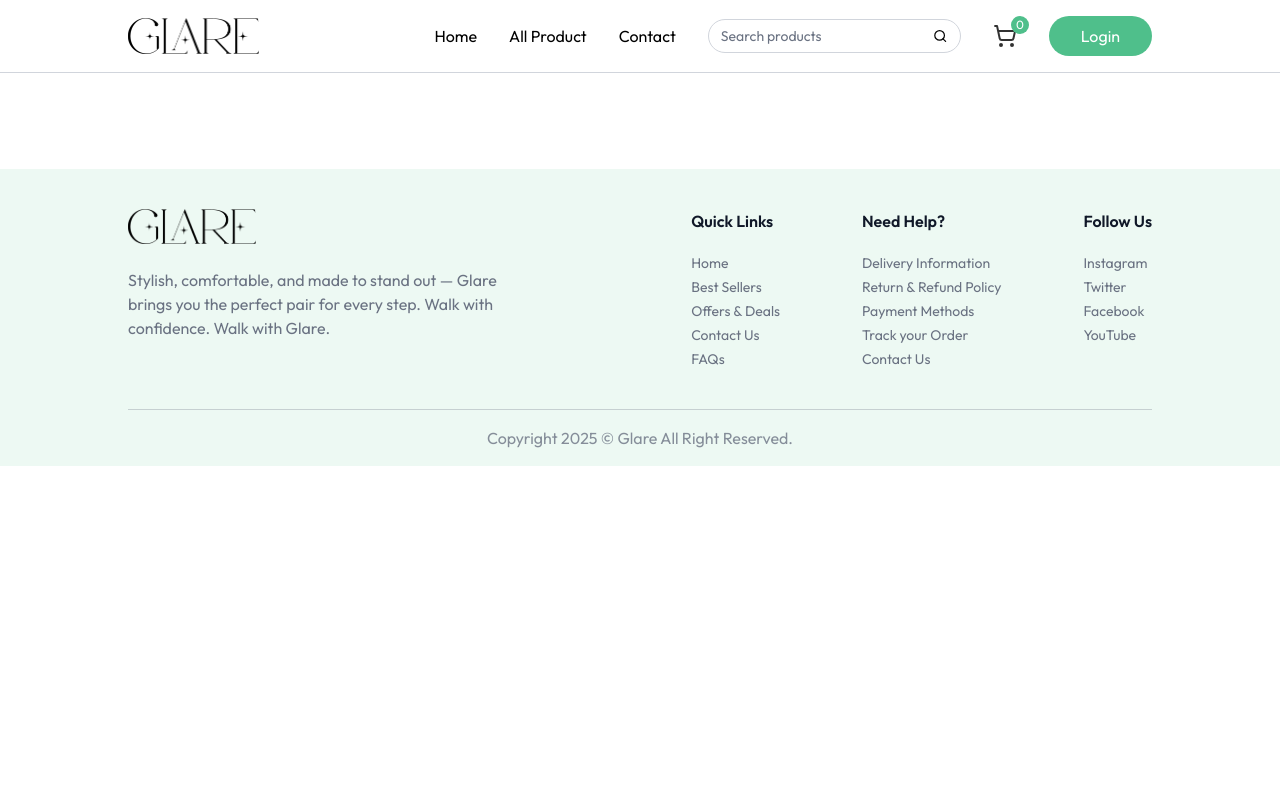
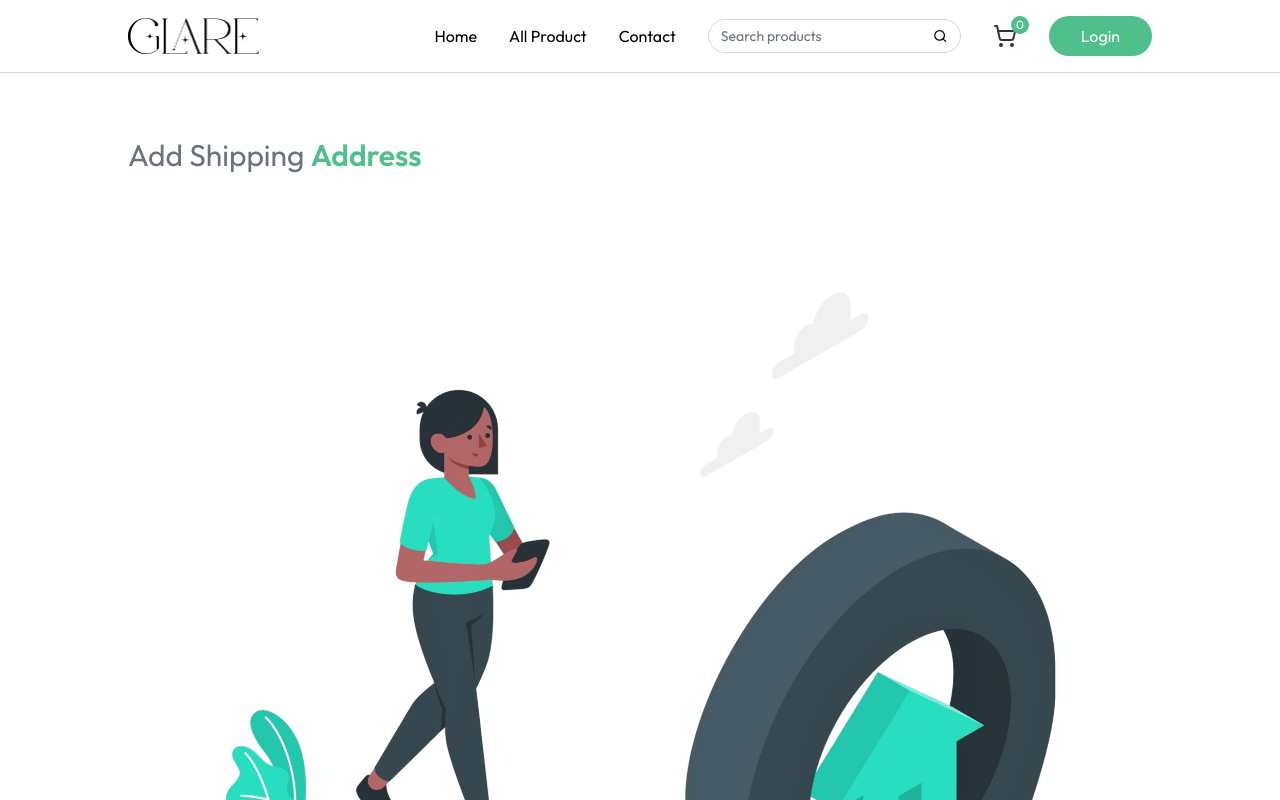
Before and after one commit to SahilRawat8587/Glare, a React (Vite) app in the folder frontend/: page /add-address in a window 1280 px wide. Shown: the top 800 px of the page. Built offline with nearby package versions, Linux system fonts and the light colour scheme.

Commit message:
Add AddAddress page: implement address input form and integrate address illustration

```diff
--- a/frontend/src/App.jsx
+++ b/frontend/src/App.jsx
@@ -10,6 +10,7 @@
 import ProductCategory from './pages/ProductCategory/ProductCategory'
 import ProductDetails from './pages/ProductDetails/ProductDetails'
 import Cart from './pages/Cart/Cart'
+import AddAddress from './pages/AddAddress/AddAddress'
 
 function App() {
 
@@ -31,6 +32,7 @@
           <Route path='/products/:category' element={<ProductCategory />} />
           <Route path='/products/:category/:id' element={<ProductDetails />} />
           <Route path='/cart' element={<Cart />} />
+          <Route path='/add-address' element={<AddAddress />} />
 
 
         </Routes>
--- a/frontend/src/assets/assets.js
+++ b/frontend/src/assets/assets.js
@@ -10,12 +10,14 @@
 import sliders from "./Vegan_Leather_Crinkled_Vamp_Sandals___SHEIN_USA-removebg-preview.png";
 import widges from "./BLACK_PLATFORM_WEDGE_SLIDE_HEELS_-_BLACK___6-removebg-preview.png";
 import ballet_flats from "./Soft_Leather_Ballet_Shoes_Ballet_Slippers_Dance_Shoes__Toddler_Little_Big_Kid_Women_-removebg-preview.png";
+import address from "./address-illustration-concept.png";
 
 
 export const assets = {
     logo,
     main_banner,
     main_banner_mobile,
+    address,
 }
 
 export const categories = [
--- /dev/null
+++ b/frontend/src/pages/AddAddress/AddAddress.jsx
@@ -0,0 +1,42 @@
+import React from 'react'
+import { assets } from '../../assets/assets'
+
+// Input Field Compoonent
+const inputField = ({type, placeholder, name, handleChange, address })=> (
+    <input className='w-full px-2 py-2.5 border border-gray-500/30 rounded outline-none text-gray-500 focus:border-primary transition'
+    type = {type}
+    placeholder={placeholder}
+    onChange={handleChange}
+    name={name}
+    value={address[name]}
+    required
+    />
+)
+
+const AddAddress = () => {
+
+    const onSubmitHandler = async (e) => {
+        e.preventDefault();
+    }
+
+  return (
+    <div className='mt-16 pb-16'>
+        <p className='text-2xl md:text-3xl text-gray-500'>Add Shipping <span className='font-semibold text-primary'>Address</span></p>
+
+        <div className='flex flex-col-reverse md:flex-row justify-between mt-10'>
+            <div className='flex-1 max-w-md'>
+                <form onSubmit = {onSubmitHandler} className='space-y-3 mt-6 text-sm'>
+                    <div>
+                        <inputField  />
+                    </div>
+                </form>
+
+            </div>
+            <img className='md:mr-16 mb-16 md:mt-0' src={assets.address} alt="Add Address" />
+        </div>
+
+    </div>
+  )
+}
+
+export default AddAddress
```
Also changed, not shown: frontend/src/assets/address-illustration-concept.png (added).
